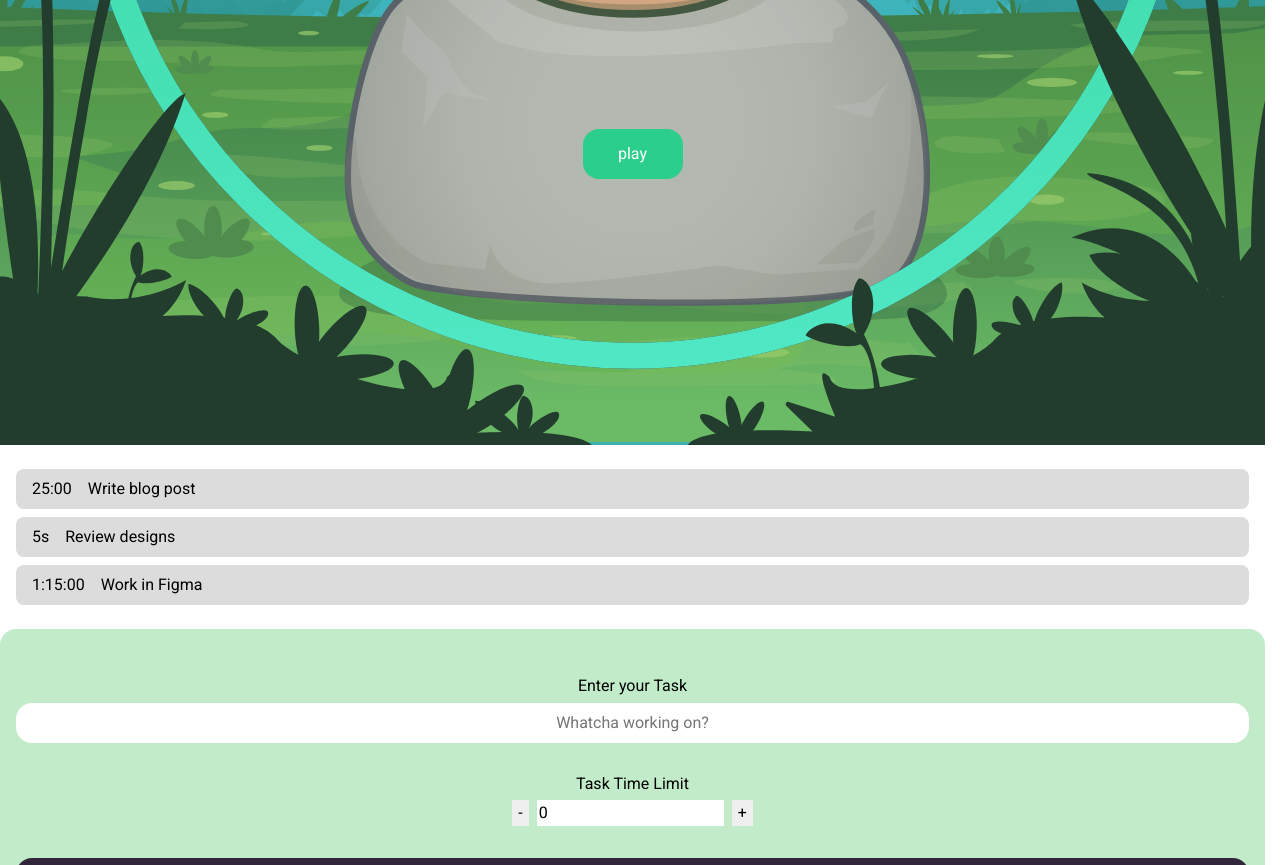
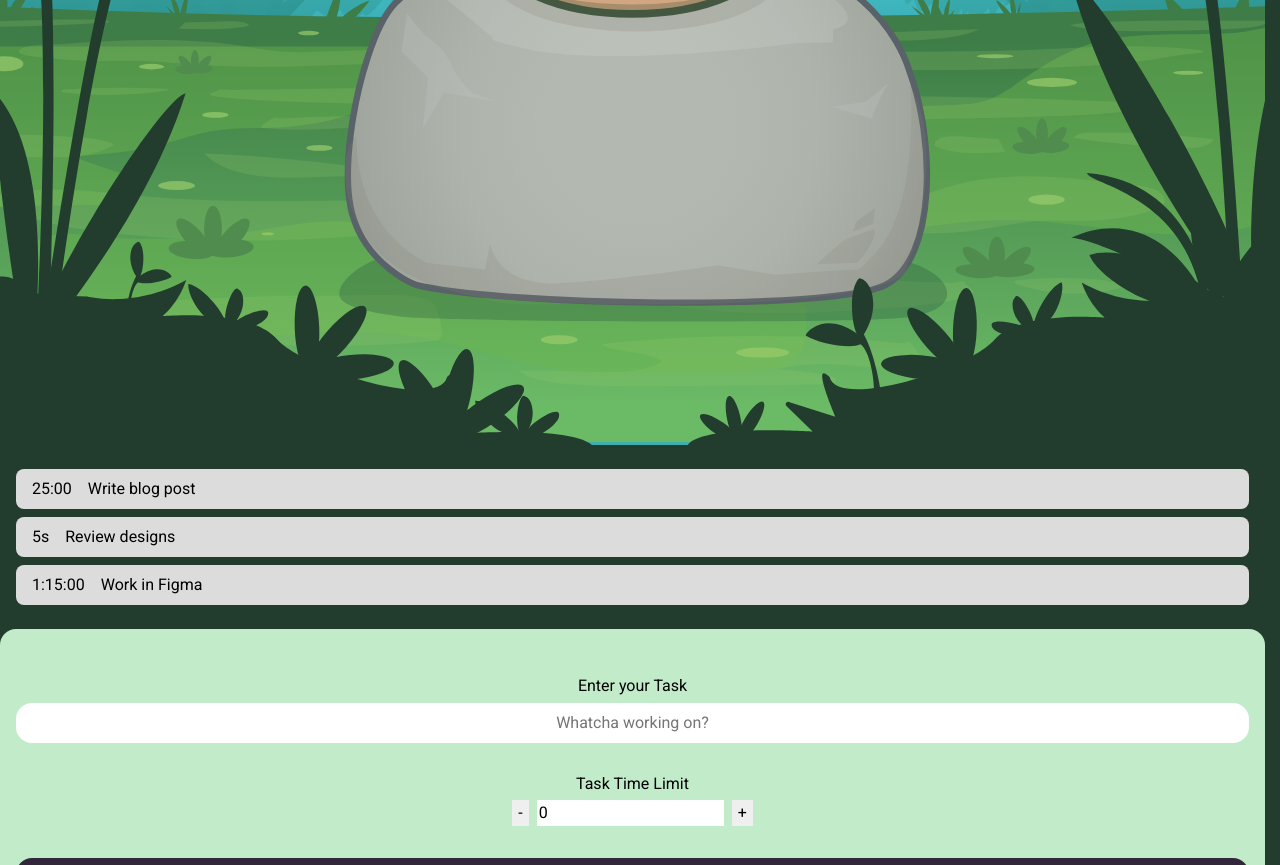
Before and after one commit to GaryWintle/kofun, a Next.js app: page / in a window 1280 px wide. Shown: the part 900-1765 px from the top of the page. Built offline with nearby package versions, Linux system fonts and the light colour scheme; a web font is replaced by a local one.

Commit message:
adjusted circle timer

```diff
--- a/src/components/CircleTimer/CircleTimer.jsx
+++ b/src/components/CircleTimer/CircleTimer.jsx
@@ -5,6 +5,7 @@ const CircleTimer = ({ displayTime, duration }) => {
 
   const size = 350;
   const strokeWidth = 8;
+  const backStrokeWidth = 12;
   const radius = size / 2 - strokeWidth;
   const circumference = 2 * Math.PI * radius;
   const offset = duration ? circumference * (currentTime / duration) : 0;
@@ -24,12 +25,13 @@ const CircleTimer = ({ displayTime, duration }) => {
         </defs>
         {
           <circle
+            className={styles.backCircle}
             cx={cx}
             cy={cy}
             r={radius}
             fill="none"
-            stroke="hsl(285, 7%, 22%)"
-            strokeWidth={strokeWidth}
+            stroke="hsla(285, 7%, 22%, 0.2)"
+            strokeWidth={backStrokeWidth}
           />
         }
         {
--- a/src/components/CircleTimer/CircleTimer.module.css
+++ b/src/components/CircleTimer/CircleTimer.module.css
@@ -11,3 +11,7 @@
 .progressCircle {
   transition: stroke-dashoffset 1s linear;
 }
+
+.backCircle {
+  backdrop-filter: blur(10px);
+}
--- a/src/components/Hero/Hero.jsx
+++ b/src/components/Hero/Hero.jsx
@@ -21,17 +21,22 @@ const Hero = ({ state, dispatch, displayTime, activeTask }) => {
         <img src="/kofun-haniwa-03.svg" />
       </div>
 
-      <CircleTimer displayTime={displayTime} duration={activeTask?.duration} />
+      {state.activeTaskId && (
+        <>
+          <div className={styles.numberTimer}>{formatTime(displayTime)}</div>
+          <TimerButton isRunning={state.isRunning} dispatch={dispatch} />
+          <CircleTimer
+            displayTime={displayTime}
+            duration={activeTask?.duration}
+          />
+        </>
+      )}
       <div className={styles.foregroundLeft}>
         <img src="/kofun-foreground-left.svg" />
       </div>
       <div className={styles.foregroundRight}>
         <img src="/kofun-foreground-right.svg" />
       </div>
-
-      <div className={styles.numberTimer}>{formatTime(displayTime)}</div>
-
-      <TimerButton isRunning={state.isRunning} dispatch={dispatch} />
     </header>
   );
 };
--- a/src/components/Hero/Hero.module.css
+++ b/src/components/Hero/Hero.module.css
@@ -49,12 +49,14 @@
   place-self: start;
   width: 100%;
   height: 100%;
+  pointer-events: none;
 }
 .foregroundRight {
   grid-area: timer;
   place-self: start;
   width: 100%;
   height: 100%;
+  pointer-events: none;
 }
 
 /* Background Image */
--- a/src/components/TimerButton/TimerButton.module.css
+++ b/src/components/TimerButton/TimerButton.module.css
@@ -5,7 +5,7 @@
   margin-top: 75%;
   width: 100px;
   height: 50px;
-  background-color: #2bce8b;
+  background-color: #223d2d;
   border-radius: 1rem;
   color: white;
   padding: 0.5rem;
--- a/src/styles/global.css
+++ b/src/styles/global.css
@@ -13,3 +13,7 @@ input:focus-visible {
   outline: 2px solid blue;
   outline-offset: 2px;
 }
+
+body {
+  background-color: #223d2d;
+}
```
